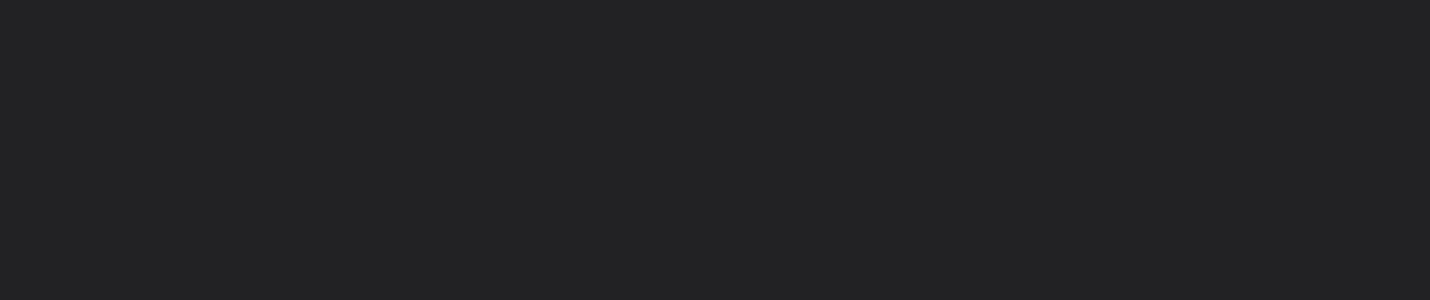
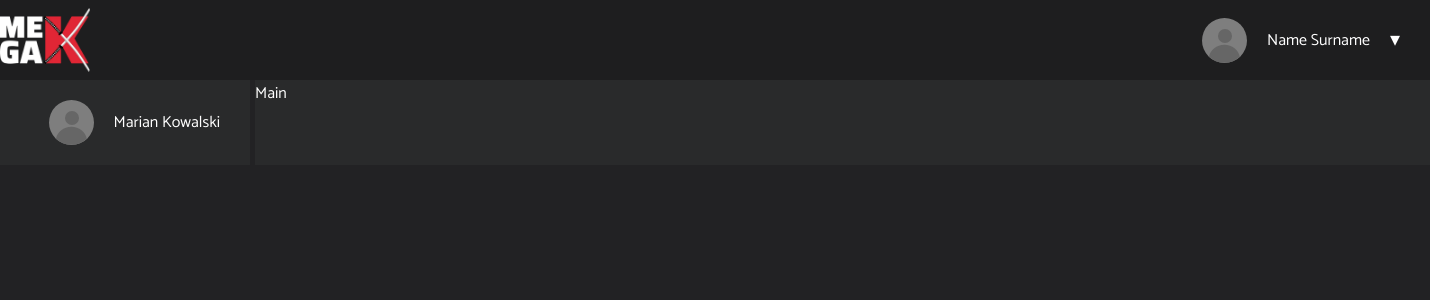
Before and after one commit to obrebskim/megakhh17-fe, a React (Create React App) app: page /account in a window 1280 px wide. Shown: the top 300 px of the page, 1430 px wide, since content can reach past the window. Built offline with nearby package versions, Linux system fonts and the light colour scheme.

Commit message:
Create AccountAsida basic styles

```diff
--- a/src/Components/AccountAside/AccountAside.tsx
+++ b/src/Components/AccountAside/AccountAside.tsx
@@ -0,0 +1,21 @@
+import React from "react";
+import styled from "styled-components";
+import Avatar from "../Common/Avatar/Avatar";
+
+const Container = styled.aside`
+  display: flex;
+  flex-direction: column;
+  gap: 20px;
+  padding: 20px;
+  background-color: var(--secondaryDark);
+`;
+
+function AccountAside() {
+  return (
+    <Container>
+      <Avatar name="Marian Kowalski" />
+    </Container>
+  );
+}
+
+export default AccountAside;
--- a/src/Components/AccountMain/AccountMain.tsx
+++ b/src/Components/AccountMain/AccountMain.tsx
@@ -0,0 +1,12 @@
+import React from "react";
+import styled from "styled-components";
+
+const Container = styled.main`
+  background-color: var(--secondaryDark);
+`;
+
+function AccountMain() {
+  return <Container>Main</Container>;
+}
+
+export default AccountMain;
--- a/src/Pages/Account/Account.tsx
+++ b/src/Pages/Account/Account.tsx
@@ -1,10 +1,32 @@
 import React from "react";
 import styled from "styled-components";
+import AccountAside from "../../Components/AccountAside/AccountAside";
+import AccountMain from "../../Components/AccountMain/AccountMain";
+import Header from "../../Components/Header/Header";
 
-const Container = styled.div``;
+const Container = styled.div`
+  width: 100%;
+  height: 100vh;
+`;
+
+const Wrapper = styled.div`
+  width: 1430px;
+  margin: auto;
+  display: grid;
+  grid-template-columns: 250px auto;
+  gap: 5px;
+`;
 
 function Account() {
-  return <Container></Container>;
+  return (
+    <Container>
+      <Header />
+      <Wrapper>
+        <AccountAside />
+        <AccountMain />
+      </Wrapper>
+    </Container>
+  );
 }
 
 export default Account;
```
